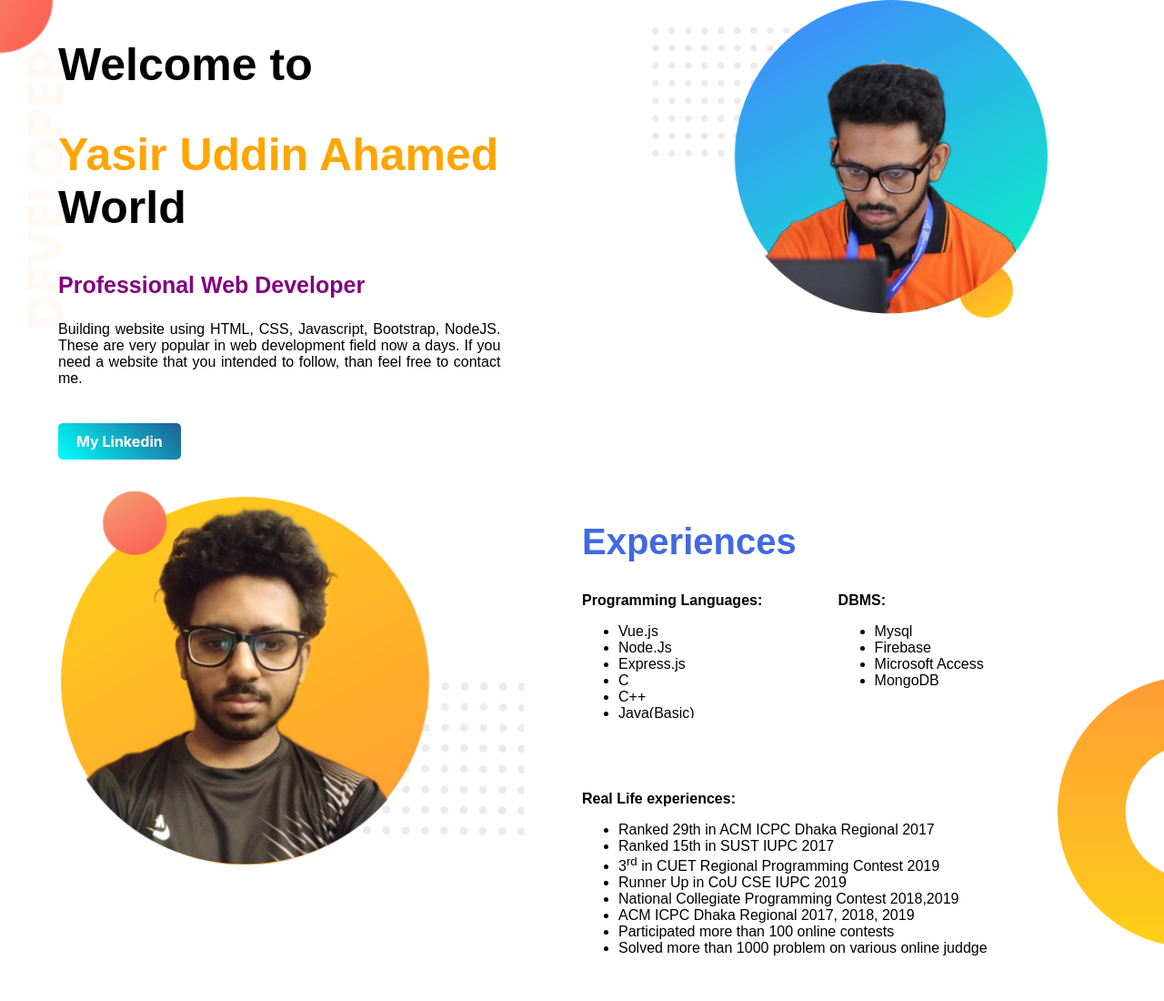
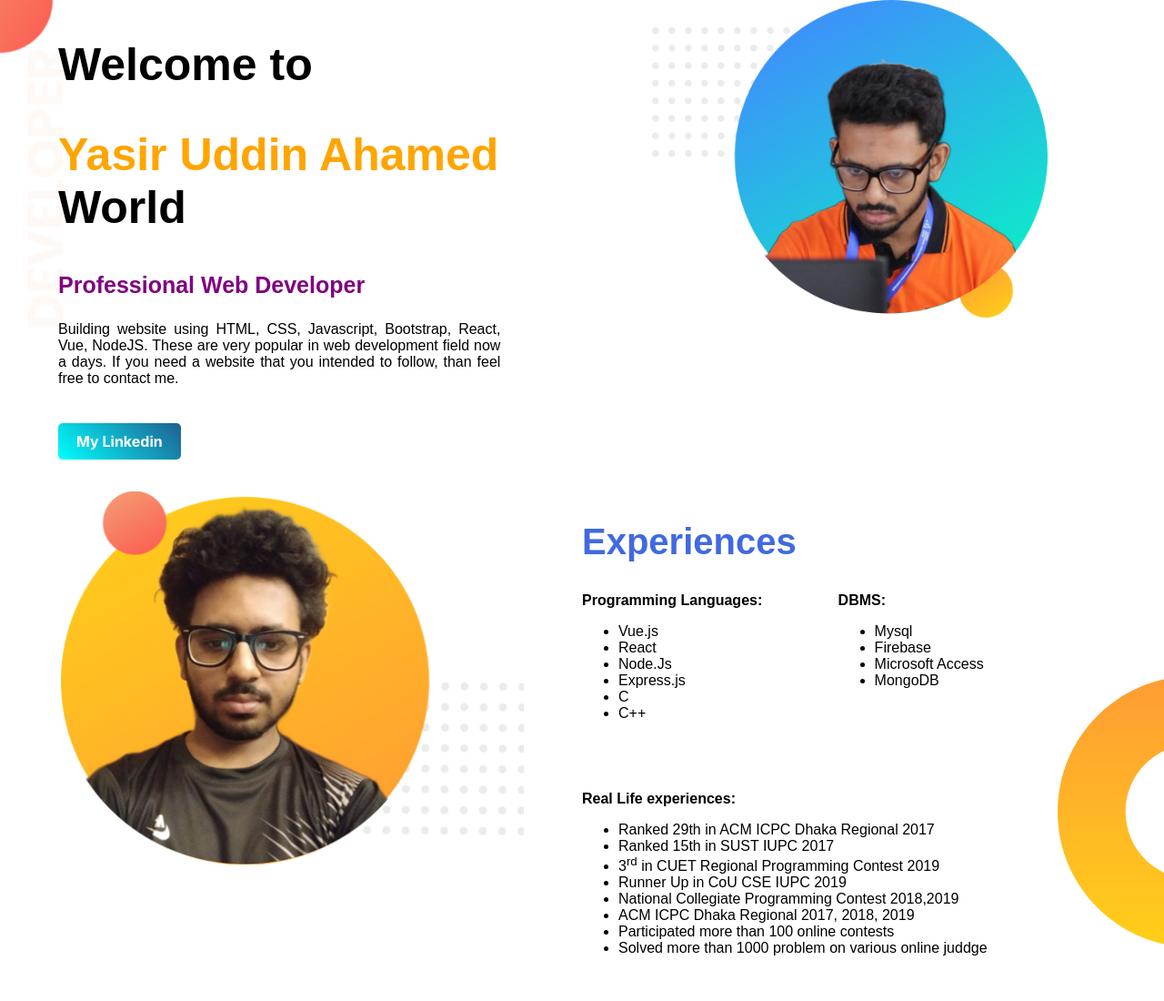
Before and after one commit to yasirnabil534/Personal-portfolio, a plain HTML site: page index.html in a window 1280 px wide. Shown: the top 1100 px of the page at 91% size. Drawn offline with Linux system fonts and the light colour scheme.

Commit message:
Update index.html

```diff
--- a/index.html
+++ b/index.html
@@ -16,7 +16,7 @@
             <h1>Welcome to</h1>
             <h1><span class="name-highlight">Yasir Uddin Ahamed</span> World</h1>
             <h3>Professional Web Developer</h3>
-            <p>Building website using HTML, CSS, Javascript, Bootstrap, NodeJS. These are very popular in web
+            <p>Building website using HTML, CSS, Javascript, Bootstrap, React, Vue, NodeJS. These are very popular in web
                 development field now a days. If you need a website that you intended to follow, than feel free to
                 contact me.</p>
             <p><br></p>
@@ -41,6 +41,7 @@
                     <div class="box">
                         <ul>
                             <li>Vue.js</li>
+                            <li>React</li>
                             <li>Node.Js</li>
                             <li>Express.js</li>
                             <li>C</li>
```
